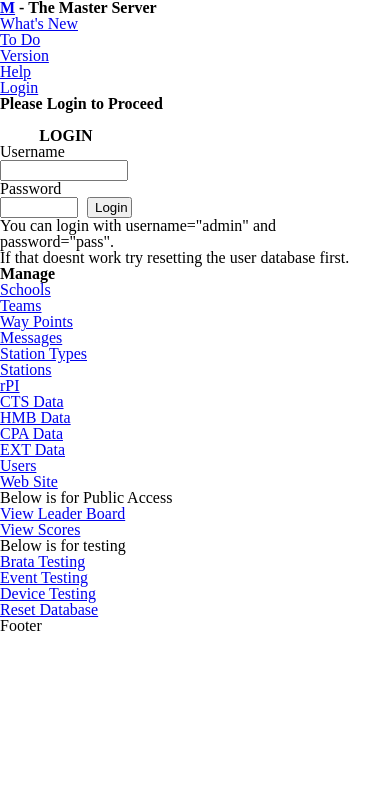
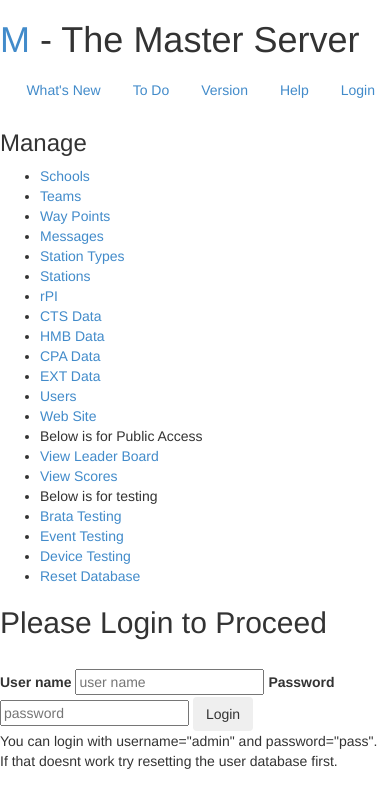
Before and after one commit to brata-hsdc/brata.masterserver, a PHP site: page /m/mgmt_main/login in a window 390 px wide. Shown: the top 808 px of the page. Run offline with PHP 8.4, Linux system fonts and the light colour scheme; some libraries are stand-ins or nearby versions.

Commit message:
began switching layout to use bootstrap

```diff
--- a/workspace/m/app/helpers/table.php
+++ b/workspace/m/app/helpers/table.php
@@ -11,7 +11,7 @@ class table {
     if (!$arraux)
     $arraux=array();
     $auxtable=isset($arraux['table'])?' '.$arraux['table']:'';
-    $s='<table'.($width?' style="width:'.$width.'"':'').$auxtable.'>'."\n";
+    $s='<table class="table table-striped"'.($width?' style="width:'.$width.'"':'').$auxtable.'>'."\n";
     $rown=0;
     foreach ($arr as $row) {
       if ($rown==0)
--- a/workspace/m/app/views/layouts/mgmtlayout.php
+++ b/workspace/m/app/views/layouts/mgmtlayout.php
@@ -1,28 +1,29 @@
 <?php
-$authuid=isset($_SESSION['authuid']) ? $_SESSION['authuid'] : 0;
-$pagetitle=isset($pagename) ? $GLOBALS['sitename'].' - '.$pagename : $GLOBALS['sitename'];
-$foot[]=getjAlert();
+  $authoid=isset($_SESSION['authoid']) ? $_SESSION['authoid'] : 0;
+  $pagetitle=isset($pagename) ? $GLOBALS['sitename'].' - '.$pagename : $GLOBALS['sitename'];
+  $foot[]=getjAlert();
+
+  header("Content-Type: text/html; charset=UTF-8");
+  header("Expires: " . gmdate('D, d M Y H:i:s \G\M\T') );
+  header("Cache-Control: no-cache");
+  header("Pragma: no-cache");
 ?>
-<!DOCTYPE html PUBLIC "-//W3C//DTD XHTML 1.0 Strict//EN" "http://www.w3.org/TR/xhtml1/DTD/xhtml1-strict.dtd">
-<html xmlns="http://www.w3.org/1999/xhtml" xml:lang="en" lang="en">
+<!DOCTYPE html>
+<html>
 <head>
-<meta http-equiv="Content-Type" content="text/html; charset=UTF-8" />
 <title><?php echo $pagetitle?></title>
-<style type="text/css">
-  @import "<?php echo myUrl('css/reset.css')?>";
-  @import "<?php echo myUrl('css/text.css')?>";
-  @import "<?php echo myUrl('css/2col.css')?>";
-</style>
+<meta name="viewport" content="width=device-width, initial-scale=1.0">
+<!-- Bootstrap -->
+<link href="<?php echo myUrl('css/bootstrap.min.css')?>" rel="stylesheet" media="screen">
+<meta name="viewport" content="width=device-width, initial-scale=1">
 <?php echo (isset($head) && is_array($head)) ? implode("\n",$head) : ''?>
 </head>
 <body>
-<div id="wrap">
-  <div id="header"><h1><a href="/m">M</a> - The Master Server</h1></div>
-  <div id="nav">
-    <ul>
-    <!--
-      <li><a href="<?php echo myUrl('mgmt_main')?>">Main</a></li>
-    -->
+<div class="row"><div class="col-md-12"><h1><a href="/m">M</a> - The Master Server</h1></div></div>
+
+<div class="row"><div class="col-md-12">
+<!--  top bar -->
+    <ul class="nav nav-pills pull-right" >
     <li><a href="<?php echo myUrl('mgmt_main/about/whatsnew')?>">What's New</a></li>
     <li><a href="<?php echo myUrl('mgmt_main/about/todo')?>">To Do</a></li>
     <li><a href="<?php echo myUrl('mgmt_main/about/version')?>">Version</a></li>
@@ -34,11 +35,10 @@ $foot[]=getjAlert();
     echo '<li><a href="'.myUrl('mgmt_main/login').'">Login</a></li>'."\n";
 ?>
     </ul>
-  </div>
-  <div id="main">
-<?php echo (isset($body) && is_array($body)) ? implode("\n",$body) : ''?>
-  </div>
-<div id="sidebar">
+</div></div>
+<div class="row">
+   <div class="col-md-4">
+   <!--  right side -->
     <h3>Manage</h3>
     <ul>
       <li><a href="<?php echo myUrl('mgmt_school/manage')?>">Schools</a></li>
@@ -64,17 +64,18 @@ $foot[]=getjAlert();
       <li><a href="<?php echo myUrl('device/test_index')?>">Device Testing</a></li>
       <li><a href="<?php echo myUrl('mgmt_main/resetdb') ?>">Reset Database</a></li>
 <?php  } ?>
-    </ul>
-<?php
-if (isset($leftnav) && is_array($leftnav))
-  foreach ($leftnav as $blockhtml)
-    echo "$blockhtml\n";
-?>
-  </div>
-  <div id="footer">
-    <p>Footer</p>
-  </div>
+    </ul></div><!-- end right side -->
+   <div class="col-md-8"><!-- left side -->
+   <?php echo (isset($body) && is_array($body)) ? implode("\n",$body) : ''?>
+   </div> <!-- end left side -->
 </div>
+<div class="row"><div class="col-md-12">
+<!-- footer -->
 <?php echo (isset($foot) && is_array($foot)) ? implode("\n",$foot) : ''?>
+<!-- end footer -->
+</div></div>
+
+<script src="http://code.jquery.com/jquery.js"></script>
+<script src="<?php echo myUrl('js/bootstrap.min.js')?>"></script>
 </body>
 </html>
--- a/workspace/m/app/views/mgmt_main/login_form.php
+++ b/workspace/m/app/views/mgmt_main/login_form.php
@@ -1,20 +1,8 @@
-<form method="post" action="<?php echo myUrl('ops/mgmt_login')?>">
-<div>
+<form class=form-inline method="post" action="<?php echo myUrl('ops/mgmt_login')?>">
 <input type="hidden" name="LoginForm" value="1" />
-  <table style="width:auto">
-    <thead>
-    <tr><th>LOGIN</th></tr>
-    </thead>
-    <tbody>
-      <tr>
-        <td>Username<br /><input style="width:120px" type="text" name="username" value="<?php echo $username?>" /></td>
-      </tr>
-      <tr>
-        <td>Password<br /><input style="width:70px" type="password" name="password" value="" />
-        <input class="button" style="width:45px;margin-left:5px" type="submit" name="submit" value="Login" />
-        </td>
-      </tr>
-    </tbody>
-  </table>
-</div>
+<label>User name</label>
+<input placeholder="user name" name="username" value="<?php echo $username?>" />
+<label>Password</label>
+<input placeholder="password" type="password" name="password" value="" />
+<button type="submit" class="btn">Login</button>
 </form>
```
Also changed, not shown: workspace/m/app/views/layouts/oldmgmtlayout.php (+9 -0 lines).
